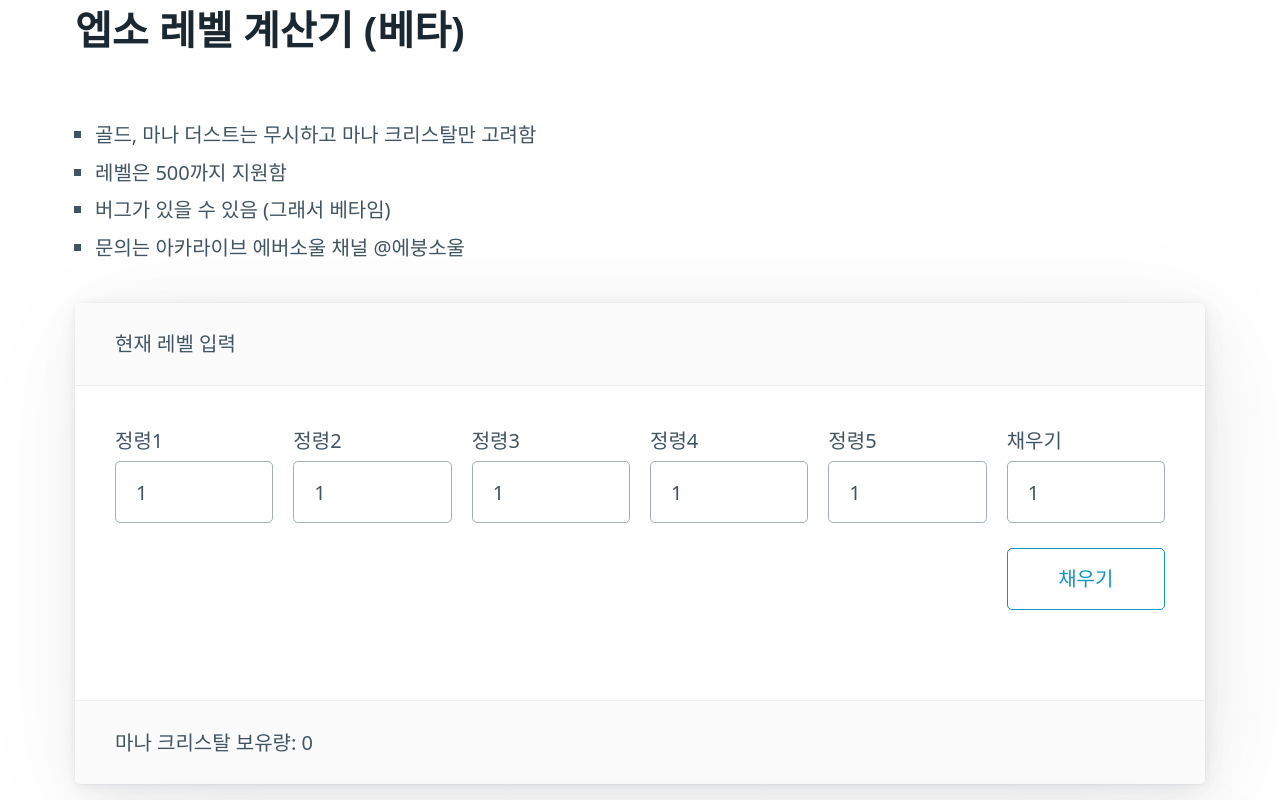
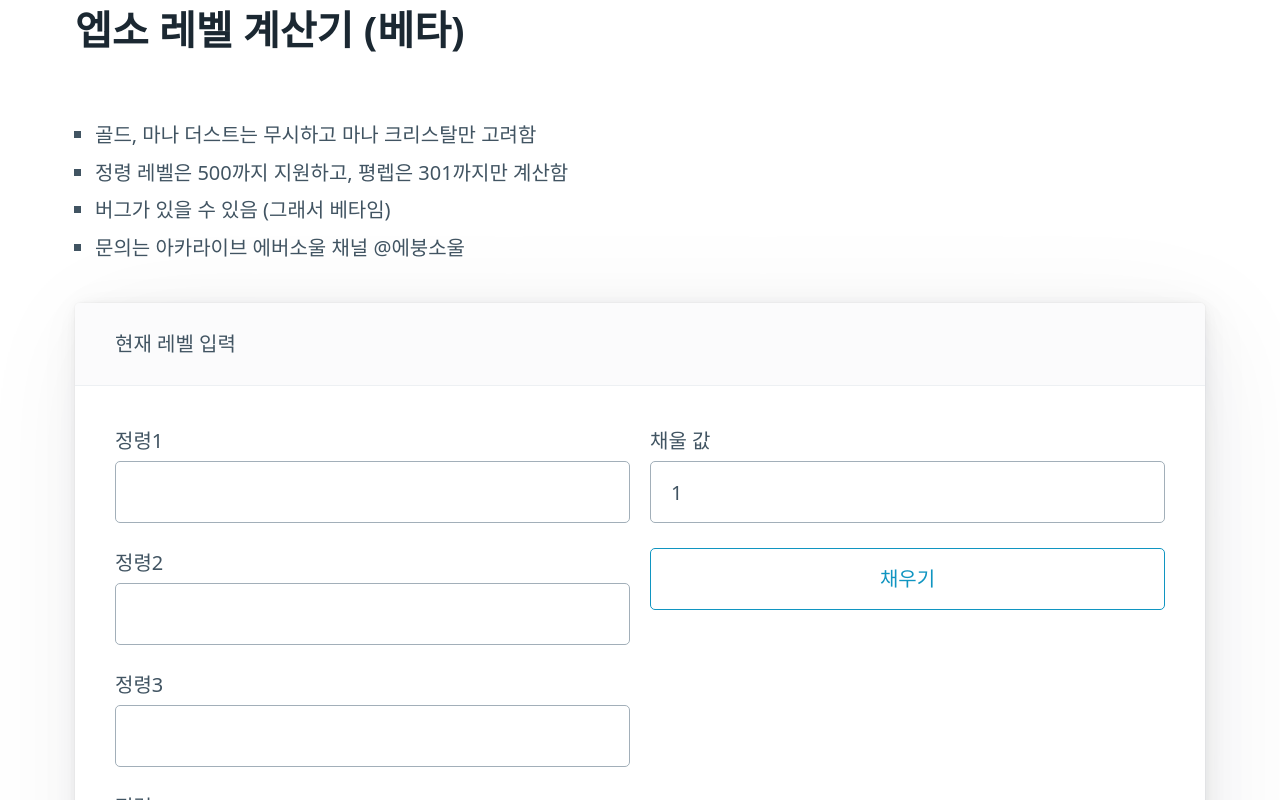
Before and after one commit to ebungkun/evercalc, a SvelteKit app: page / in a window 1280 px wide. Shown: the top 800 px of the page. Built offline with nearby package versions, Linux system fonts and the light colour scheme.

Commit message:
wrap level input with form element

```diff
--- a/src/components/LevelInput.svelte
+++ b/src/components/LevelInput.svelte
@@ -2,7 +2,7 @@
   export let crystalTotal;
   import { levelToCrystal } from "$lib/utils";
 
-  let inputLevels = [1, 1, 1, 1, 1];
+  let inputLevels = Array(5).fill(null);
   let fillvalue = 1;
 
   $: crystalTotal = inputLevels.map(levelToCrystal).reduce((x, y) => x + y, 0);
@@ -11,17 +11,27 @@
 <article>
   <header>현재 레벨 입력</header>
   <div class="grid">
+    <form>
       {#each inputLevels as level, i}
         <div>
           <label
             >정령{i + 1}
-          <input type="number" min="1" max="500" step="1" bind:value={level} />
+            <input
+              type="number"
+              min="1"
+              max="500"
+              step="1"
+              required
+              bind:value={level}
+            />
           </label>
         </div>
       {/each}
+      <button style:visibility="hidden" />
+    </form>
     <form>
       <label>
-        채우기
+        채울 값
         <input type="number" bind:value={fillvalue} />
       </label>
       <button
--- a/src/routes/+page.svelte
+++ b/src/routes/+page.svelte
@@ -8,7 +8,7 @@
   <h1>엡소 레벨 계산기 (베타)</h1>
   <ul>
     <li>골드, 마나 더스트는 무시하고 마나 크리스탈만 고려함</li>
-    <li>레벨은 500까지 지원함</li>
+    <li>정령 레벨은 500까지 지원하고, 평렙은 301까지만 계산함</li>
     <li>버그가 있을 수 있음 (그래서 베타임)</li>
     <li>문의는 아카라이브 에버소울 채널 @에붕소울</li>
   </ul>
```
Lines whose indentation alone changed are shown as unchanged.
